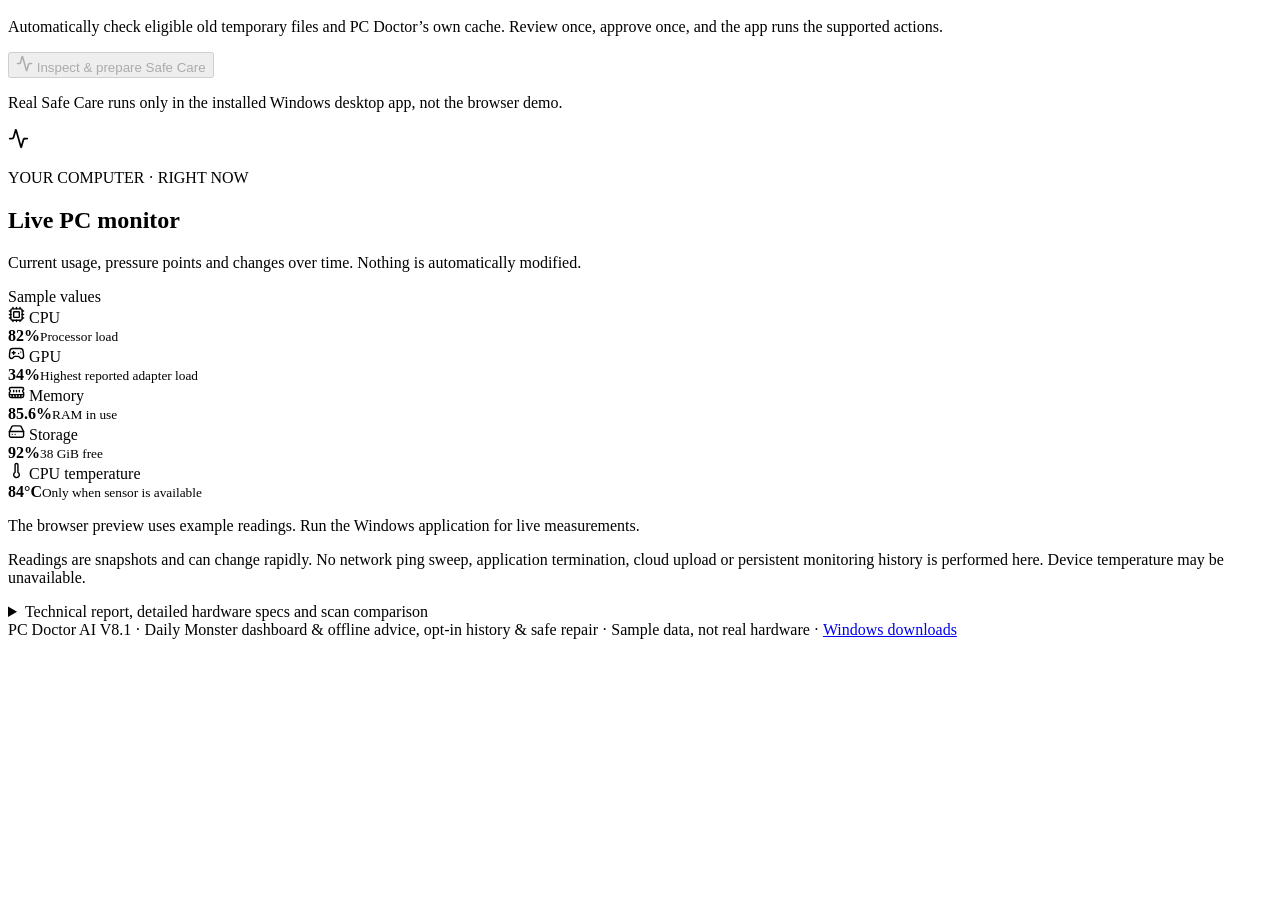
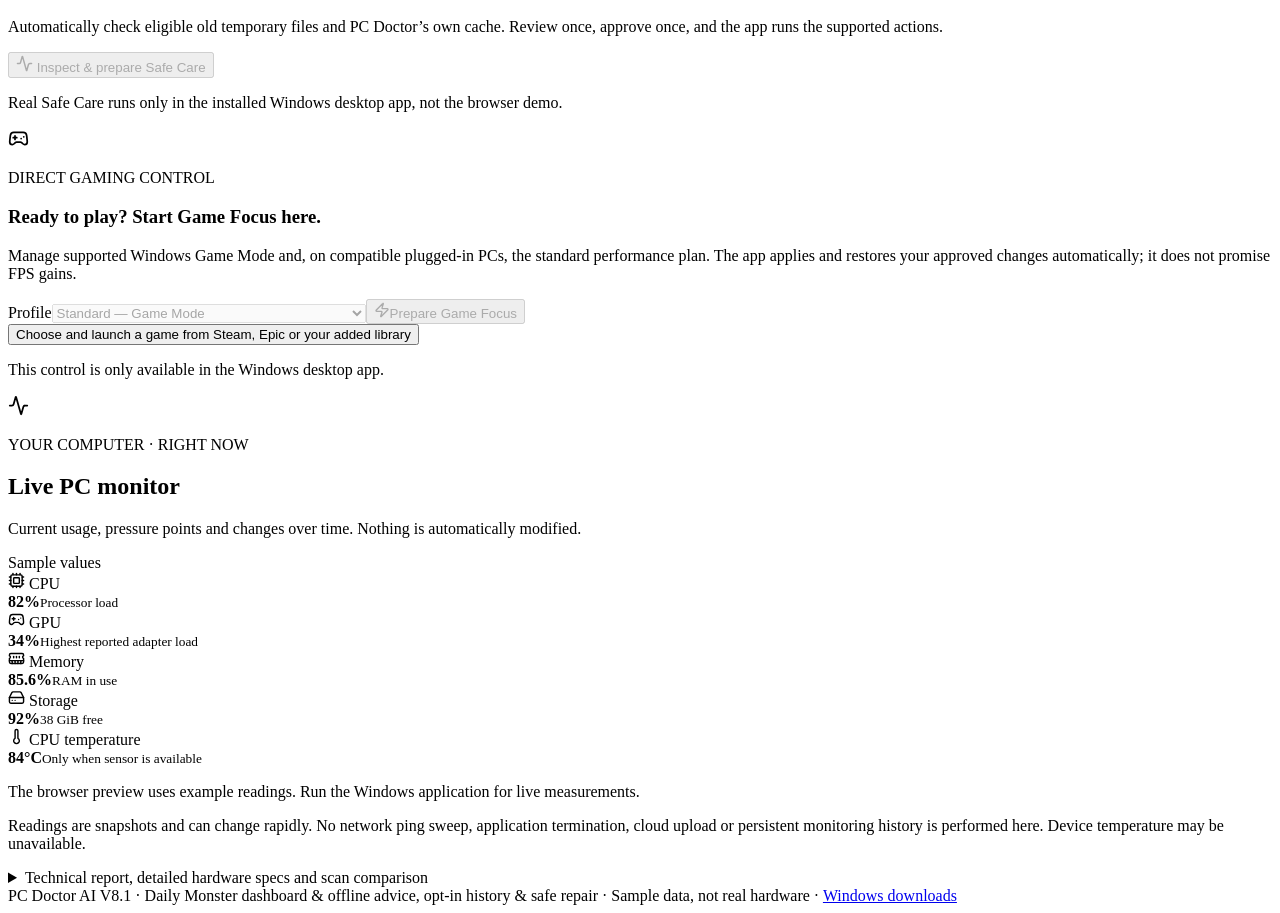
Before and after one commit to dvilrgamerz/PC-Laptop-Doctor-AI, a React (Vite) app: page / in a window 1280 px wide. Shown: the part 3020-3933 px from the top of the page. Before the commit the page ends 3667 px from the top, so only its background shows below. Built offline with nearby package versions, Linux system fonts and the light colour scheme; the HTML template or start-up script is replaced by a standard one.

Commit message:
ui: put directly approved Game Focus alongside in-app Safe Care on PC Monster home

```diff
--- a/src/DailyMonsterPanel.jsx
+++ b/src/DailyMonsterPanel.jsx
@@ -1,5 +1,6 @@
 import React,{useEffect,useMemo,useState} from 'react'
 import OneClickCare from './OneClickCare.jsx'
+import OneClickBoost from './OneClickBoost.jsx'
 import MonsterModePanel from './MonsterModePanel.jsx'
 import monsterArt from '../assets/pc-monster-core.svg'
 import {Activity,ArrowRight,Bell,CheckCircle2,ClipboardCheck,Cpu,Gamepad2,HardDrive,MemoryStick,RefreshCcw,ShieldCheck,Trash2,TriangleAlert} from 'lucide-react'
@@ -167,5 +168,6 @@ export default function DailyMonsterPanel({demo,data,onNavigate,onRescan}){
   {demo&&<p className="monster-message">Demo values are simulated. Daily monitoring is supported only in the Windows desktop app.</p>}
  </section>
  <OneClickCare demo={demo} onRescan={onRescan}/>
+ <OneClickBoost demo={demo} onNavigate={onNavigate}/>
  </>
 }
```
